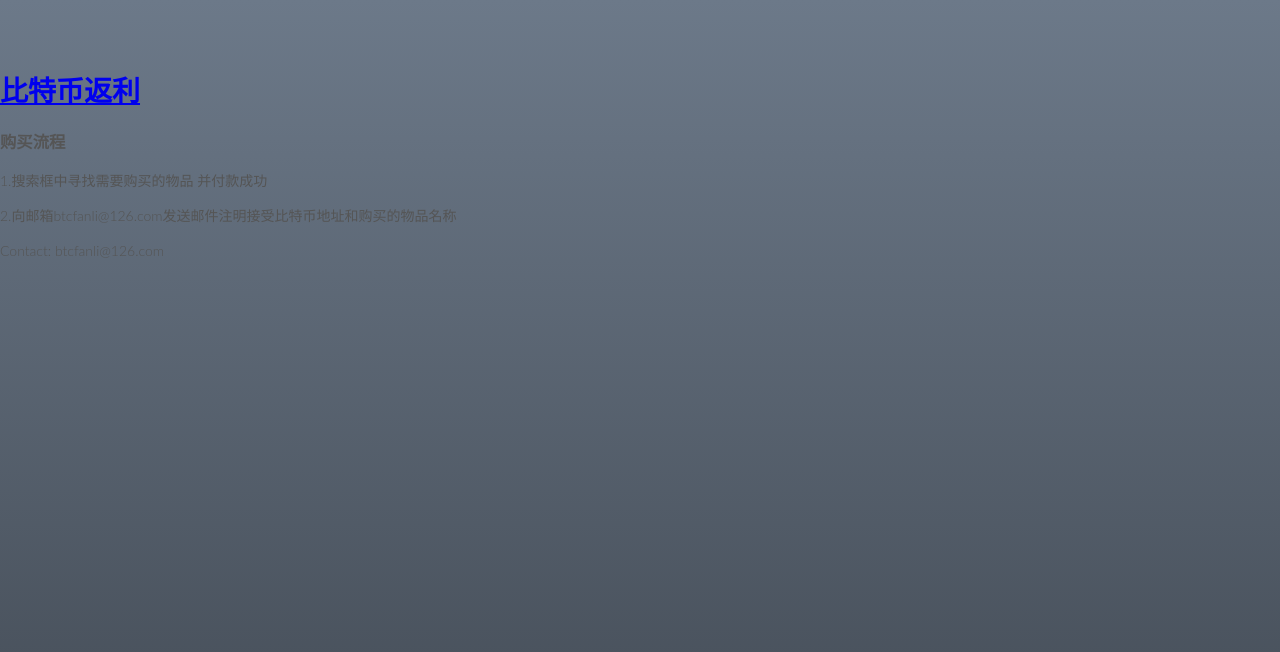
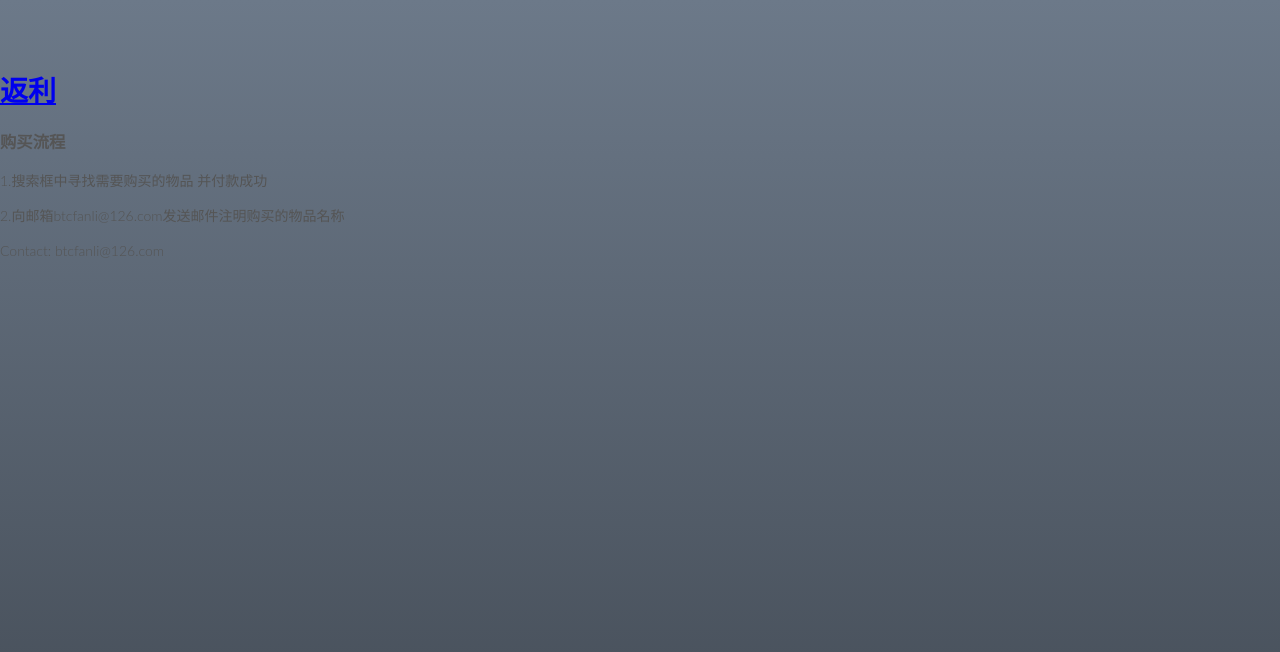
Before and after one commit to btcfanli/btcfanli, a plain HTML site: page index.html in a window 1280 px wide. Drawn offline with Linux system fonts and the light colour scheme.

Commit message:
Update index.html

```diff
--- a/index.html
+++ b/index.html
@@ -3,7 +3,7 @@
   <head>
     <meta charset="utf-8">
     <meta http-equiv="X-UA-Compatible" content="chrome=1">
-    <title>比特币返利</title>
+    <title>返利</title>
 
     <link rel="stylesheet" href="stylesheets/styles.css">
     <meta name="viewport" content="width=device-width, initial-scale=1, user-scalable=no">
@@ -12,7 +12,7 @@
   <body>
     <div class="wrapper">
       <header class="without-description">
-        <h1><a href="http://btcfanli.com">比特币返利</a></h1>
+        <h1><a href="http://btcfanli.com">返利</a></h1>
       </header>
       <section>
 
@@ -20,7 +20,7 @@
 <a name="designer-templates" class="anchor" href="#designer-templates"><span class="octicon octicon-link"></span></a>购买流程</h3>
 
 <p>1.搜索框中寻找需要购买的物品 并付款成功</p>
-<p>2.向邮箱btcfanli@126.com发送邮件注明接受比特币地址和购买的物品名称</p>
+<p>2.向邮箱btcfanli@126.com发送邮件注明购买的物品名称</p>
 
 <p>Contact: btcfanli@126.com</p>
 
```
